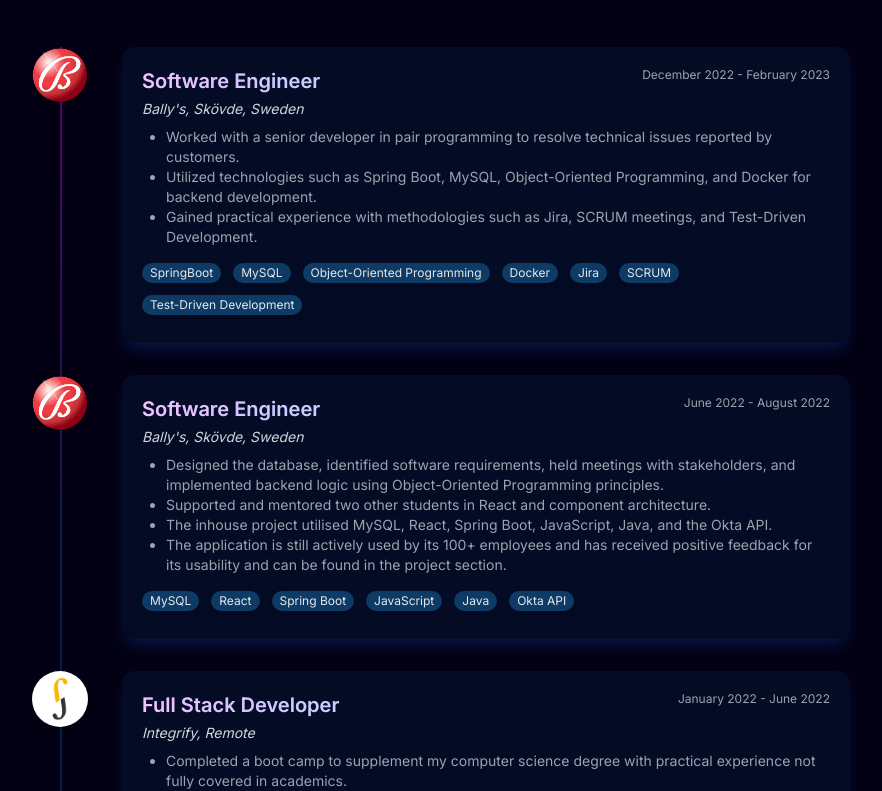
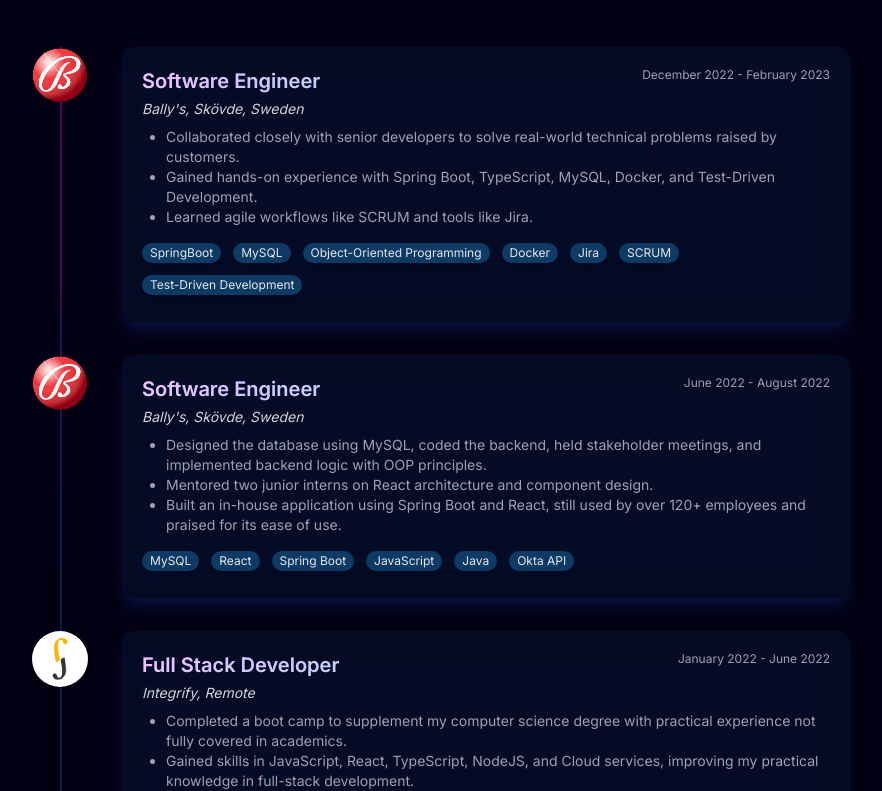
Before and after one commit to RaymondSWE/SciFi-Portfolio, a Next.js app: page / in a window 1280 px wide. Shown: the part 2191-2982 px from the top of the page, without its empty margins (206-1088 px from the left). Built offline with nearby package versions, Linux system fonts and the light colour scheme.

Commit message:
Refactor: Update Experience and Projects data

```diff
--- a/data/Experience.ts
+++ b/data/Experience.ts
@@ -14,9 +14,9 @@ export const ExperienceData = [
       'Focusing on more advanced topics like bayesian statistics, advanced requirements engineering, QA, and software architecture.',
     ],
     technologies: [
-      'Advanced Requirement Engineering',
-      'Bayesian Statistics',
-      'Quality Assurance',
+      'R',
+      'SonarQube',
+      'Matlab',
     ],
   },
   {
@@ -28,9 +28,9 @@ export const ExperienceData = [
     organization: "Bally's",
     location: 'Skövde, Sweden',
     description: [
-      'Worked with a senior developer in pair programming to resolve technical issues reported by customers.',
-      'Utilized technologies such as Spring Boot, MySQL, Object-Oriented Programming, and Docker for backend development.',
-      'Gained practical experience with methodologies such as Jira, SCRUM meetings, and Test-Driven Development.',
+      'Collaborated closely with senior developers to solve real-world technical problems raised by customers.',
+      'Gained hands-on experience with Spring Boot, TypeScript, MySQL, Docker, and Test-Driven Development.',
+      'Learned agile workflows like SCRUM and tools like Jira.',
     ],
     technologies: [
       'SpringBoot',
@@ -51,10 +51,9 @@ export const ExperienceData = [
     organization: "Bally's",
     location: 'Skövde, Sweden',
     description: [
-      'Designed the database, identified software requirements, held meetings with stakeholders, and implemented backend logic using Object-Oriented Programming principles.',
-      'Supported and mentored two other students in React and component architecture.',
-      'The inhouse project utilised MySQL, React, Spring Boot, JavaScript, Java, and the Okta API.',
-      'The application is still actively used by its 100+ employees and has received positive feedback for its usability and can be found in the project section.',
+      'Designed the database using MySQL, coded the backend, held stakeholder meetings, and implemented backend logic with OOP principles.',
+      'Mentored two junior interns on React architecture and component design.',
+      'Built an in-house application using Spring Boot and React, still used by over 120+ employees and praised for its ease of use.',
     ],
     technologies: [
       'MySQL',
@@ -108,6 +107,10 @@ export const ExperienceData = [
       'Object-Oriented Programming',
       'Database Management',
       'Cloud services',
+      'Java',
+      'C++',
+      'Python',
+      'SQL',
     ],
   },
   {
--- a/data/Projects.ts
+++ b/data/Projects.ts
@@ -100,53 +100,6 @@ export const projectsData = [
   },
   {
     id: 3,
-    category: ProjectCategories.WebApplication,
-    src: '/project-img/snipeskins.jpg',
-    title: 'SnipeSkins',
-    description:
-      'A web application for Rust virtualization skins, offering cryptocurrency payments. SnipeSkins delivers a user-friendly platform for traing digital assets from the game Rust.',
-    sourceUrl: 'https://snipeskins.com/',
-    youtubeUrl: null,
-    githubUrl: null,
-    startDate: '2023-06-12',
-    endDate: '2023-08-20',
-    technologyStack: [
-      'Next.js',
-      'Node.js',
-      'Javascript',
-      'Prisma',
-      'Socket.io',
-      'Redis',
-      'TailwindCSS',
-      'Docker',
-      'Steam Modules',
-      'Postman',
-      'SSL',
-      'Github',
-      'Heroku',
-      'Serverless Functions',
-      'Bash-Scripting',
-      'Linux',
-      'MySQL',
-      'Radix UI',
-    ],
-    features: [
-      'A platform for trading, selling and buying in the Rust with players Virtuell items.',
-      'Consist of selling and buying items, inventory management, and real-time trading mechanism.',
-      'Players also have statistics and insights about the market and their items.',
-      'KYC and AML for secure trading.',
-    ],
-    challenges: [
-      'Introduction to PaaS and automate deployment to production with Bash-Scripting, utilising Dokku and Heroku.',
-      'Adapting to serverless functions for the first time.',
-    ],
-    accomplishments: [
-      'Few thousands users registered and bugs was introduced and fixed.',
-      'Deployed production with Bash-Scripting, utilising Dokku and Heroku.',
-    ],
-  },
-  {
-    id: 4,
     category: ProjectCategories.DesktopApplication,
     src: '/project-img/queue-student.png',
     title: 'Student Queue System',
@@ -186,7 +139,7 @@ export const projectsData = [
     ],
   },
   {
-    id: 5,
+    id: 4,
     category: ProjectCategories.WebApplication,
     src: '/project-img/starwars-portfolio.png',
     title: 'Web portfolio',
@@ -225,7 +178,7 @@ export const projectsData = [
     ],
   },
   {
-    id: 6,
+    id: 5,
     category: ProjectCategories.WebApplication,
     src: '/project-img/massageapp.png',
     title: "Bally's Massage Appointments System",
@@ -264,7 +217,7 @@ export const projectsData = [
     ],
   },
   {
-    id: 7,
+    id: 6,
     category: ProjectCategories.DesktopApplication,
     src: '/project-img/blackjack.png',
     title: 'Blackjack Game',
@@ -290,7 +243,7 @@ export const projectsData = [
   },
 
   {
-    id: 8,
+    id: 7,
     category: ProjectCategories.WebApplication,
     src: '/project-img/webportfolio.png',
     title: 'Old Web Portfolio',
@@ -321,7 +274,7 @@ export const projectsData = [
     ],
   },
   {
-    id: 9,
+    id: 8,
     category: ProjectCategories.DevOps,
     src: '/project-img/cluster.png',
     title: 'Kubernetes Scaling Analysis: A Performance and Cost Comparison',
@@ -359,7 +312,7 @@ export const projectsData = [
     ],
   },
   {
-    id: 10,
+    id: 9,
     category: ProjectCategories.WebApplication,
     src: '/project-img/validation-app.png',
     title: 'Validation-Focused Web Application',
```
